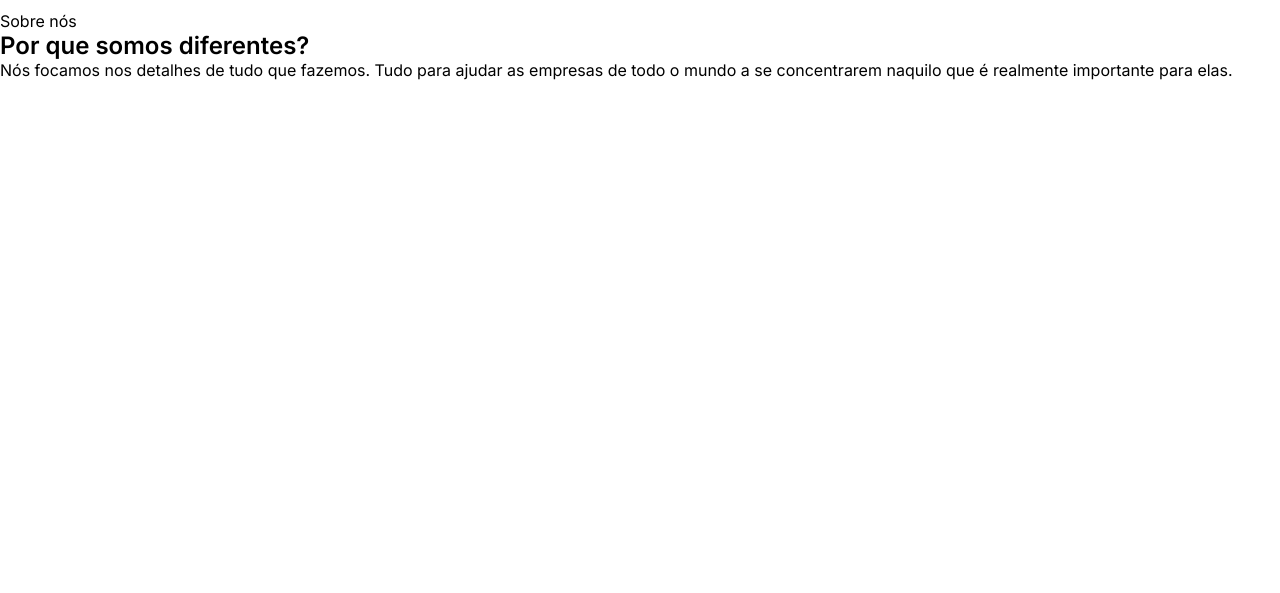
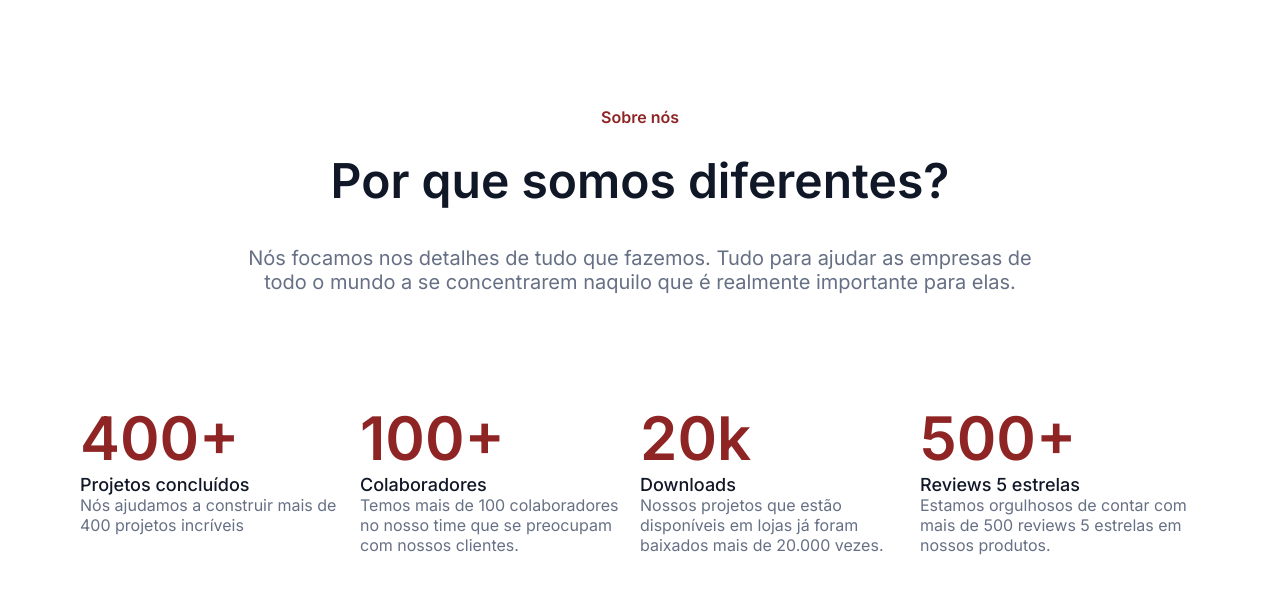
Before and after one commit to Livia-Rachell/7daysOfCode, a plain HTML site: page index.html in a window 1280 px wide. Shown: the part 57-650 px from the top of the page. Drawn offline with Linux system fonts and the light colour scheme.

Commit message:
seção métricas

```diff
--- a/index.html
+++ b/index.html
@@ -23,11 +23,34 @@
     </div>
   </nav>
 
-  <section class="sc1">
+  <section class="secao1">
     <span>Sobre nós</span>
     <h1>Por que somos diferentes?</h1>
     <p>Nós focamos nos detalhes de tudo que fazemos. Tudo para ajudar as empresas de todo o mundo a se concentrarem naquilo que é realmente importante para elas.</p>
   </section>
+
+  <section class="secao2">
+    <div>
+      <h2>400+</h2>
+      <h3>Projetos concluídos</h3>
+      <p>Nós ajudamos a construir mais de 400 projetos incríveis</p>
+    </div>
+    <div>
+      <h2>100+</h2>
+      <h3>Colaboradores</h3>
+      <p>Temos mais de 100 colaboradores no nosso time que se preocupam com nossos clientes.</p>
+    </div>
+    <div>
+      <h2>20k</h2>
+      <h3>Downloads</h3>
+      <p>Nossos projetos que estão disponíveis em lojas já foram baixados mais de 20.000 vezes.</p>
+    </div>
+    <div>
+      <h2>500+</h2>
+      <h3>Reviews 5 estrelas</h3>
+      <p>Estamos orgulhosos de contar com mais de 500 reviews 5 estrelas em nossos produtos.</p>
+    </div>
+  </section>
 </body>
 
 </html>
--- a/style.css
+++ b/style.css
@@ -36,3 +36,50 @@ a {
 }
 
 /* Seção 1 */
+
+.secao1 {
+  display: flex;
+  flex-direction: column;
+  align-items: center;
+  padding: 96px 0px;
+}
+.secao1 span {
+  color:#8E2424;
+  font-weight: 600;
+}
+.secao1 h1 {
+  padding: 24px 0px;
+  color: #101828;
+  font-weight: 600;
+  font-size: 48px;
+}
+.secao1 p {
+  text-align: center;
+  padding: 12px 0px;
+  color: #667085;
+  font-weight: 400;
+  font-size: 20px;
+  width: 791px;
+}
+
+/* Seção 2 */
+.secao2 {
+  display: flex;
+  padding: 0px 80px 96px 80px;
+}
+.secao2 h2{
+   color: #8E2424;
+   font-weight: 600;
+   font-size: 60px;
+}
+.secao2 h3{
+  color: #101828;
+  font-weight: 500;
+  font-size: 18px;
+}
+.secao2 p{
+  color: #667085;
+  font-weight: 400;
+  font-size: 16px;
+  width: 280px;
+}
```
